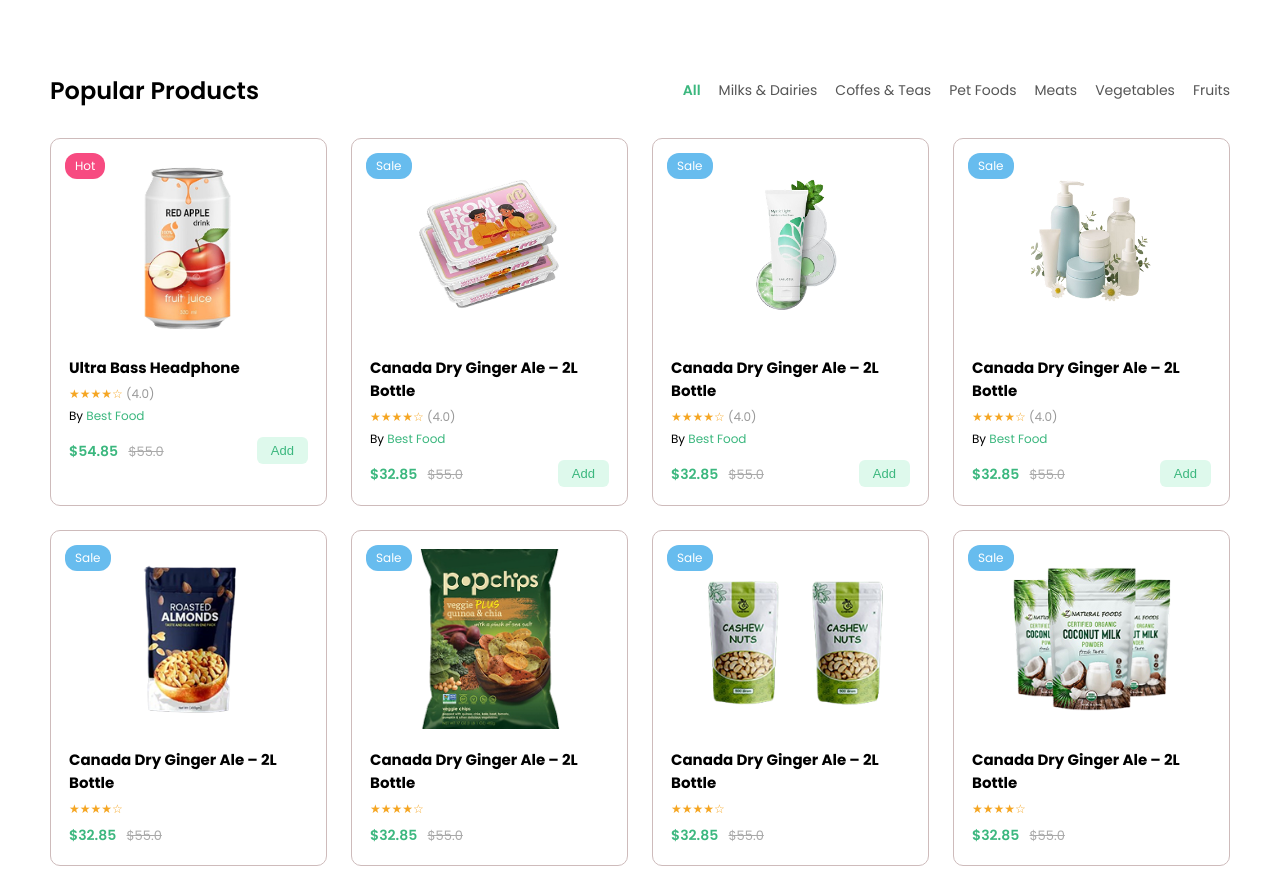
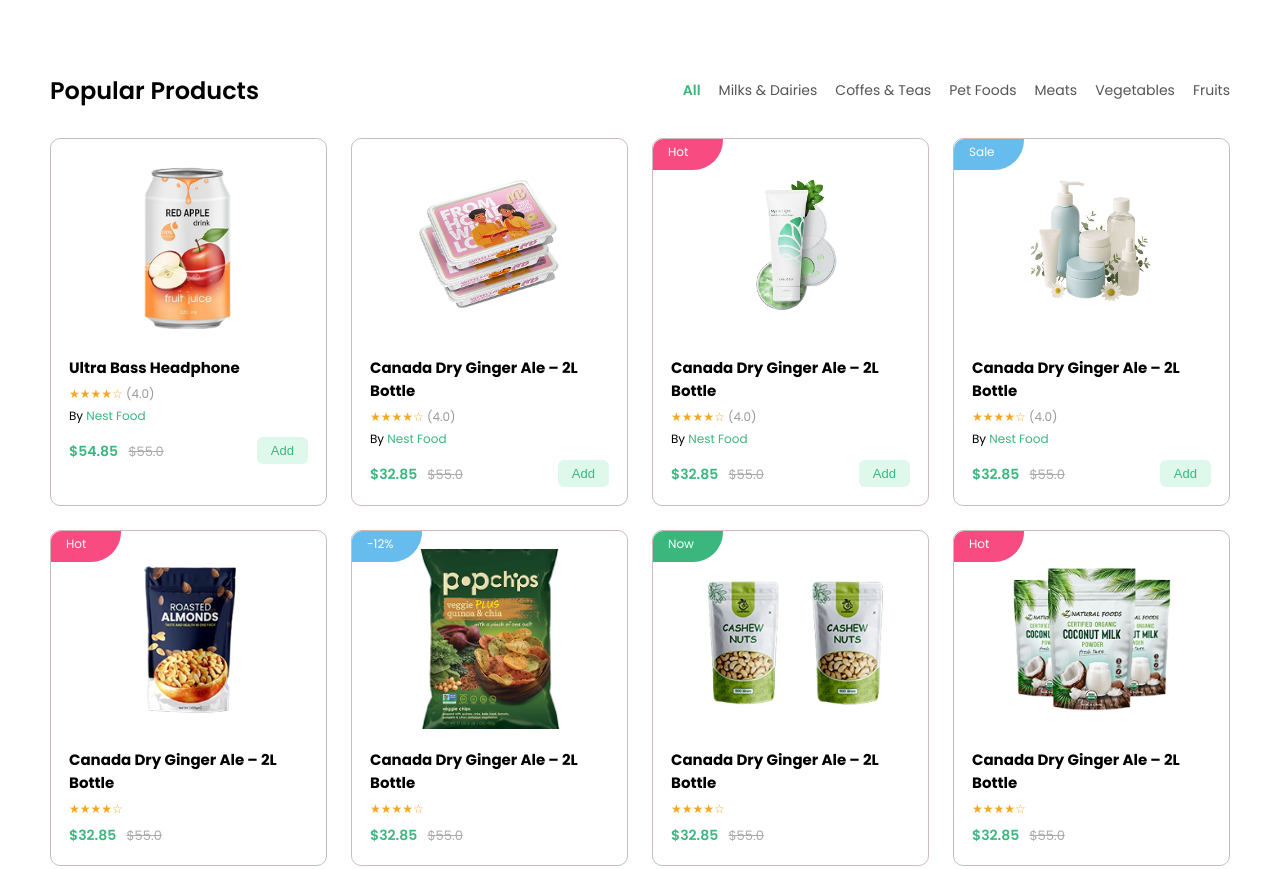
Before and after one commit to kader009/nest-commerce, a website built with Vite: page index.html in a window 1280 px wide. Shown: the part 1240-2109 px from the top of the page. Built offline with nearby package versions, Linux system fonts and the light colour scheme; files whose address does not match are found by name.

Commit message:
popular product badge update

```diff
--- a/index.html
+++ b/index.html
@@ -262,11 +262,10 @@
         <div class="product-grid">
           <!-- Card -->
           <div class="product-card">
-            <span class="badge hot">Hot</span>
             <img src="/public/image/product1.png" alt="Product" />
             <h4>Ultra Bass Headphone</h4>
             <div class="rating">★★★★☆ <span>(4.0)</span></div>
-            <p class="brand">By <span>Best Food</span></p>
+            <p class="brand">By <span>Nest Food</span></p>
             <div class="price-box">
               <div>
                 <span class="price">$54.85</span>
@@ -278,11 +277,10 @@
 
           <!-- Card -->
           <div class="product-card">
-            <span class="badge sale">Sale</span>
             <img src="/public/image/product2.png" alt="Product" />
             <h4>Canada Dry Ginger Ale – 2L Bottle</h4>
             <div class="rating">★★★★☆ <span>(4.0)</span></div>
-            <p class="brand">By <span>Best Food</span></p>
+            <p class="brand">By <span>Nest Food</span></p>
             <div class="price-box">
               <div>
                 <span class="price">$32.85</span>
@@ -294,11 +292,11 @@
 
           <!-- Card -->
           <div class="product-card">
-            <span class="badge sale">Sale</span>
+            <span class="popular-badge hot">Hot</span>
             <img src="/public/image/product3.png" alt="Product" />
             <h4>Canada Dry Ginger Ale – 2L Bottle</h4>
             <div class="rating">★★★★☆ <span>(4.0)</span></div>
-            <p class="brand">By <span>Best Food</span></p>
+            <p class="brand">By <span>Nest Food</span></p>
             <div class="price-box">
               <div>
                 <span class="price">$32.85</span>
@@ -310,11 +308,11 @@
 
           <!-- Card -->
           <div class="product-card">
-            <span class="badge sale">Sale</span>
+            <span class="popular-badge sale">Sale</span>
             <img src="/public/image/product4.png" alt="Product" />
             <h4>Canada Dry Ginger Ale – 2L Bottle</h4>
             <div class="rating">★★★★☆ <span>(4.0)</span></div>
-            <p class="brand">By <span>Best Food</span></p>
+            <p class="brand">By <span>Nest Food</span></p>
             <div class="price-box">
               <div>
                 <span class="price">$32.85</span>
@@ -326,7 +324,7 @@
 
           <!-- Card -->
           <div class="product-card">
-            <span class="badge sale">Sale</span>
+            <span class="popular-badge hot">Hot</span>
             <img src="/public/image/product5.png" alt="Product" />
             <h4>Canada Dry Ginger Ale – 2L Bottle</h4>
             <div class="rating">★★★★☆</div>
@@ -340,7 +338,7 @@
 
           <!-- Card -->
           <div class="product-card">
-            <span class="badge sale">Sale</span>
+            <span class="popular-badge sale">-12%</span>
             <img src="/public/image/product6.png" alt="Product" />
             <h4>Canada Dry Ginger Ale – 2L Bottle</h4>
             <div class="rating">★★★★☆</div>
@@ -354,7 +352,7 @@
 
           <!-- Card -->
           <div class="product-card">
-            <span class="badge sale">Sale</span>
+            <span class="popular-badge green">Now</span>
             <img src="/public/image/product7.png" alt="Product" />
             <h4>Canada Dry Ginger Ale – 2L Bottle</h4>
             <div class="rating">★★★★☆</div>
@@ -368,7 +366,7 @@
 
           <!-- Card -->
           <div class="product-card">
-            <span class="badge sale">Sale</span>
+            <span class="popular-badge hot">Hot</span>
             <img src="/public/image/product8.png" alt="Product" />
             <h4>Canada Dry Ginger Ale – 2L Bottle</h4>
             <div class="rating">★★★★☆</div>
--- a/src/style.css
+++ b/src/style.css
@@ -293,7 +293,7 @@
   justify-content: space-around;
   height: 100%;
   padding: 0 60px;
-  gap: 40px;
+  gap: 30px;
 }
 
 .banner-section2 .banner-content2 .banner-text2 h1 {
@@ -358,6 +358,12 @@
 
 .subscribe-form button:hover {
   background: #32a56f;
+}
+
+.banner-section2 .banner-content2 .banner-img2 img {
+  width: 523px;
+  height: 66vh;
+  object-fit: cover;
 }
 
 /* banner2 end */
@@ -634,21 +640,27 @@
 }
 
 /* Badges */
-.badge {
+.popular-badge {
   position: absolute;
-  top: 14px;
-  left: 14px;
+  top: 0px;
+  left: 0px;
   font-size: 12px;
-  padding: 4px 10px;
-  border-radius: 12px;
+  padding: 4px 15px;
+  border-top-left-radius: 10px;
+  border-bottom-right-radius: 30px;
   color: #fff;
+  width: 70px;
+  height: 31px;
 }
 
-.badge.hot {
-  background: #f74b81;
+.popular-badge.hot {
+  background: #F74B81;
 }
-.badge.sale {
+.popular-badge.sale {
   background: #67bcee;
+}
+.popular-badge.green {
+  background: #3BB77E;
 }
 
 /* popular products end */
```
